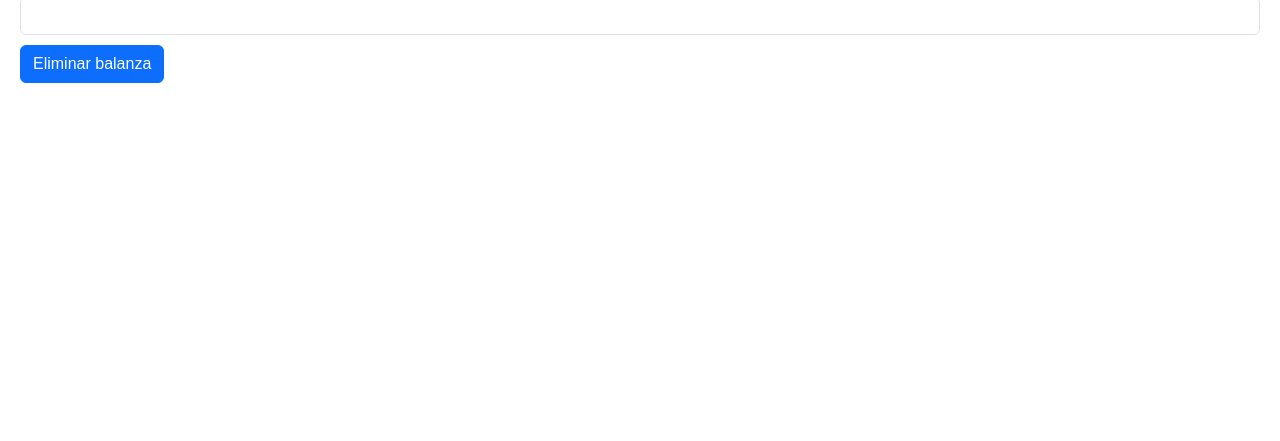
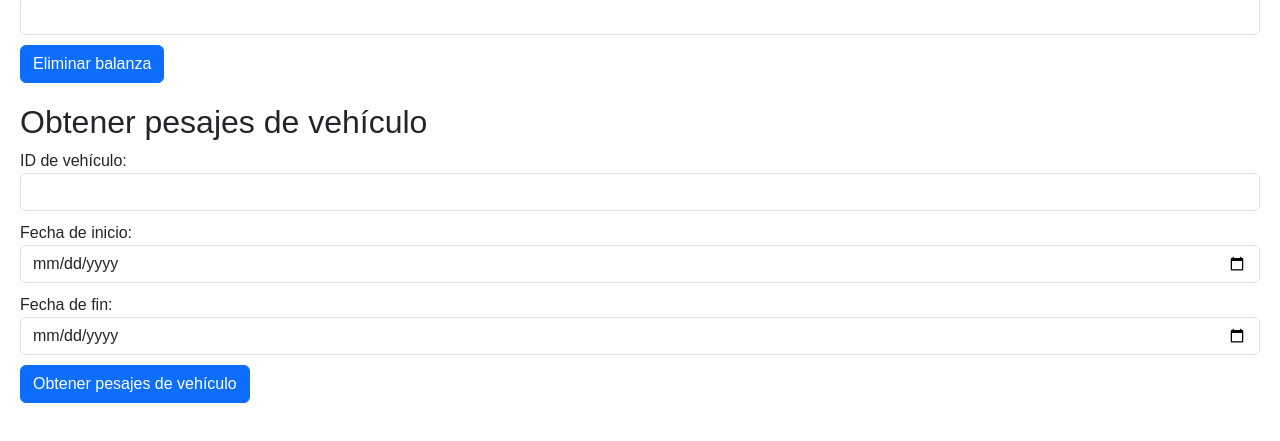
Before and after one commit to narenbiardo/tse-g14-carga.uy-balanzas, a website: page public/index.html in a window 1280 px wide. Shown: the part 679-1120 px from the top of the page. Before the commit the page ends 802 px from the top, so only its background shows below. Drawn offline with nearby package versions, Linux system fonts and the light colour scheme.

Commit message:
Update HTML for date selection and display pesajes

```diff
--- a/public/index.html
+++ b/public/index.html
@@ -120,6 +120,24 @@
 			Eliminar balanza
 		</button>
 		<div class="result" id="deleteBalanzaResult"></div>
+
+		<h2>Obtener pesajes de vehículo</h2>
+		<div class="form-group">
+			<label for="vehiculoIdInput">ID de vehículo:</label>
+			<input type="text" id="vehiculoIdInput" class="form-control" />
+		</div>
+		<div class="form-group">
+			<label for="fechaInicioInput">Fecha de inicio:</label>
+			<input type="date" id="fechaInicioInput" class="form-control" />
+		</div>
+		<div class="form-group">
+			<label for="fechaFinInput">Fecha de fin:</label>
+			<input type="date" id="fechaFinInput" class="form-control" />
+		</div>
+		<button onclick="getPesajesVehiculo()" class="btn btn-primary">
+			Obtener pesajes de vehículo
+		</button>
+		<div class="result" id="pesajesVehiculoResult"></div>
 
 		<!-- Librería Axios para hacer solicitudes HTTP -->
 		<script src="https://cdn.jsdelivr.net/npm/axios/dist/axios.min.js"></script>
@@ -286,6 +304,34 @@
 						console.error(error);
 					});
 			}
+
+			function getPesajesVehiculo() {
+				const vehiculoId = document.getElementById("vehiculoIdInput").value;
+				const fechaInicio = document.getElementById("fechaInicioInput").value;
+				const fechaFin = document.getElementById("fechaFinInput").value;
+
+				axios
+					.get("/pesajesVehiculo", {
+						headers: {
+							token: "tokencargauy",
+						},
+						params: {
+							vehiculoId: vehiculoId,
+							fechaInicio: fechaInicio,
+							fechaFin: fechaFin,
+						},
+					})
+					.then(response => {
+						const pesajes = response.data.map(pesaje => {
+							const fecha = new Date(pesaje.fecha).toLocaleString();
+							return { ...pesaje, fecha: fecha };
+						});
+						showResult("pesajesVehiculoResult", pesajes);
+					})
+					.catch(error => {
+						console.error(error);
+					});
+			}
 		</script>
 	</body>
 </html>
```
